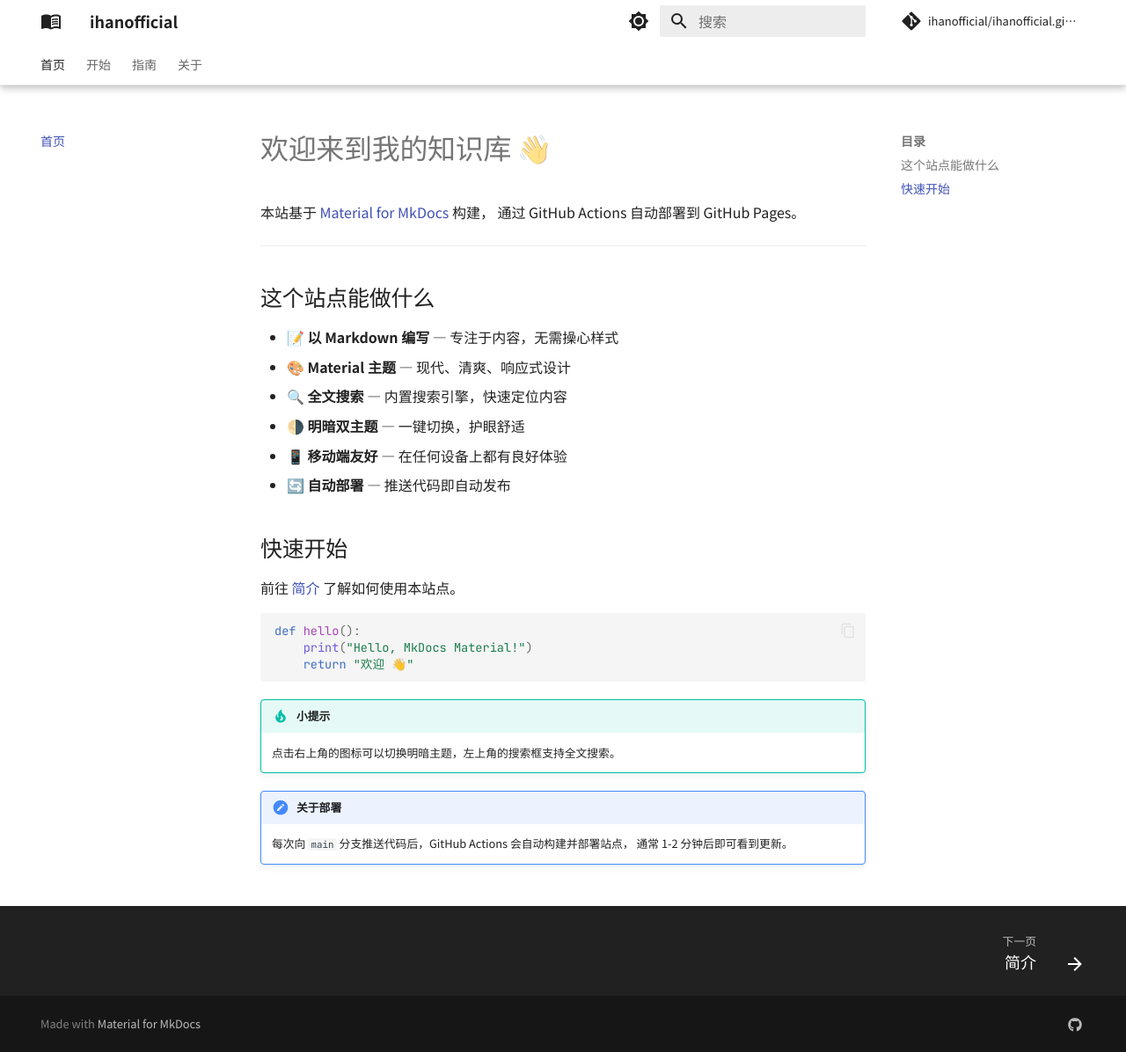
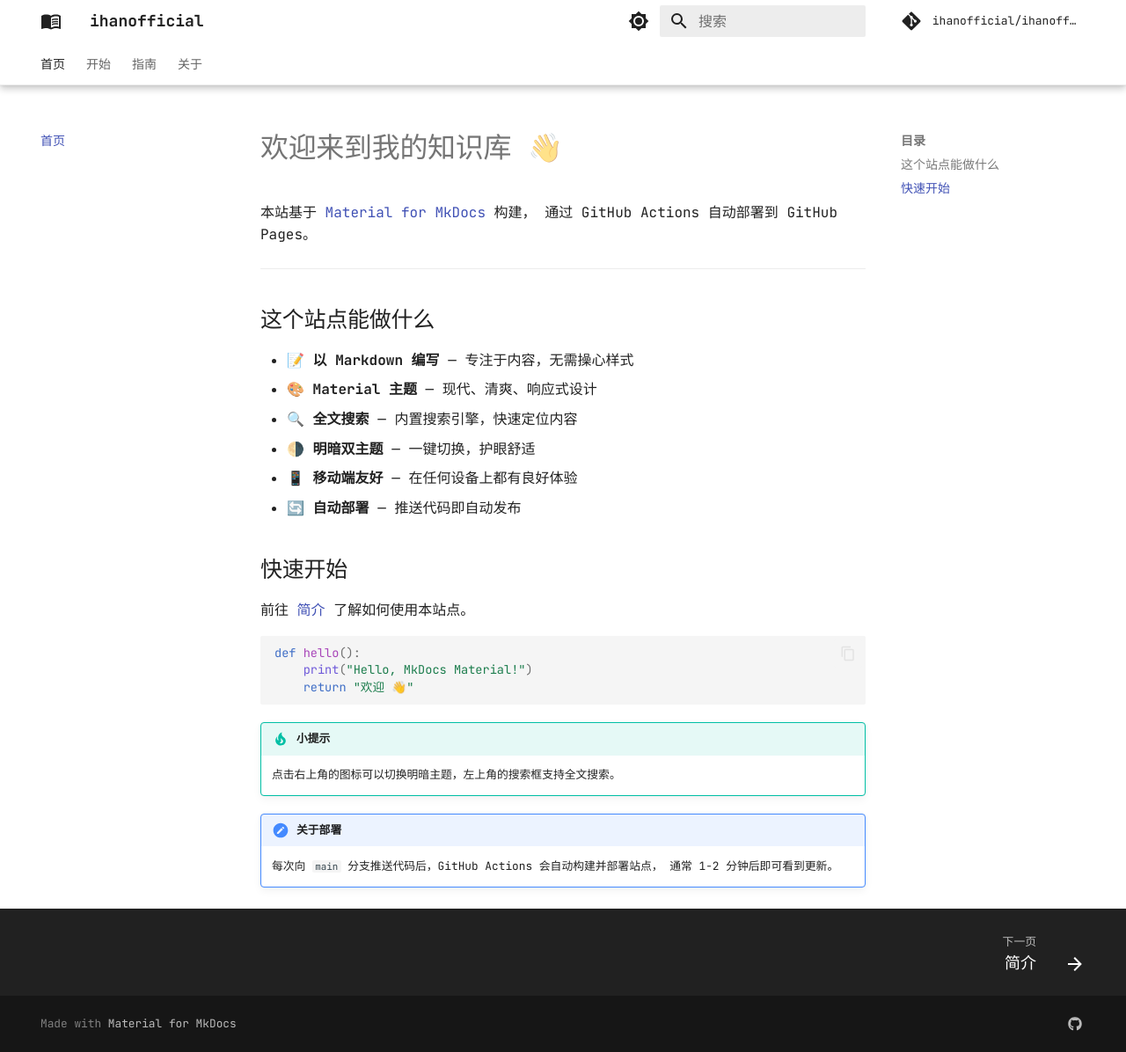
Before and after one commit to ihanofficial/ihanofficial.github.io, an MkDocs documentation site: the page built from docs/index.md, in a window 1280 px wide and 1196 px high. Shown: the whole window at 88% size. Built offline with MkDocs 1.6.1 and Material for MkDocs 9.7.7, drawn with Linux system fonts in a browser that asks for light colours; comment, search, counter and statistics services are not loaded; a style sheet for code colours, icons or effects is not loaded.

Commit message:
feat: 切换正文字体为霞鹜文楷屏幕版 (LXGW WenKai Screen)
- font: false 禁用 Material 自带 Google Fonts
- extra_css 加载 LXGW WenKai Screen (jsdelivr) + JetBrains Mono (Google Fonts)
- 新建 docs/stylesheets/custom.css 设置字体变量
- .gitignore 添加 .workbuddy/

参考: https://note.tonycrane.cc

```diff
--- /dev/null
+++ b/docs/stylesheets/custom.css
@@ -0,0 +1,4 @@
+:root {
+  --md-text-font: "JetBrains Mono", "LXGW WenKai Screen";
+  --md-code-font: "JetBrains Mono";
+}
--- a/mkdocs.yml
+++ b/mkdocs.yml
@@ -38,9 +38,7 @@
       toggle:
         icon: material/brightness-4
         name: 切换至亮色模式
-  font:
-    text: Noto Sans SC
-    code: JetBrains Mono
+  font: false
   icon:
     logo: material/book-open-variant
   favicon: assets/favicon.png
@@ -112,6 +110,11 @@
   - 关于:
       - 关于本站: about/index.md
 
+extra_css:
+  - https://cdn.jsdelivr.net/npm/lxgw-wenkai-screen-webfont/lxgwwenkaiscreen.css
+  - https://fonts.googleapis.com/css2?family=JetBrains+Mono:ital,wght@0,300;0,400;0,500;0,700;1,400&display=swap
+  - stylesheets/custom.css
+
 extra_javascript:
   - javascripts/mathjax.js
   - https://polyfill.io/v3/polyfill.min.js?features=es6
```
Also changed, not shown: 1 other file.
